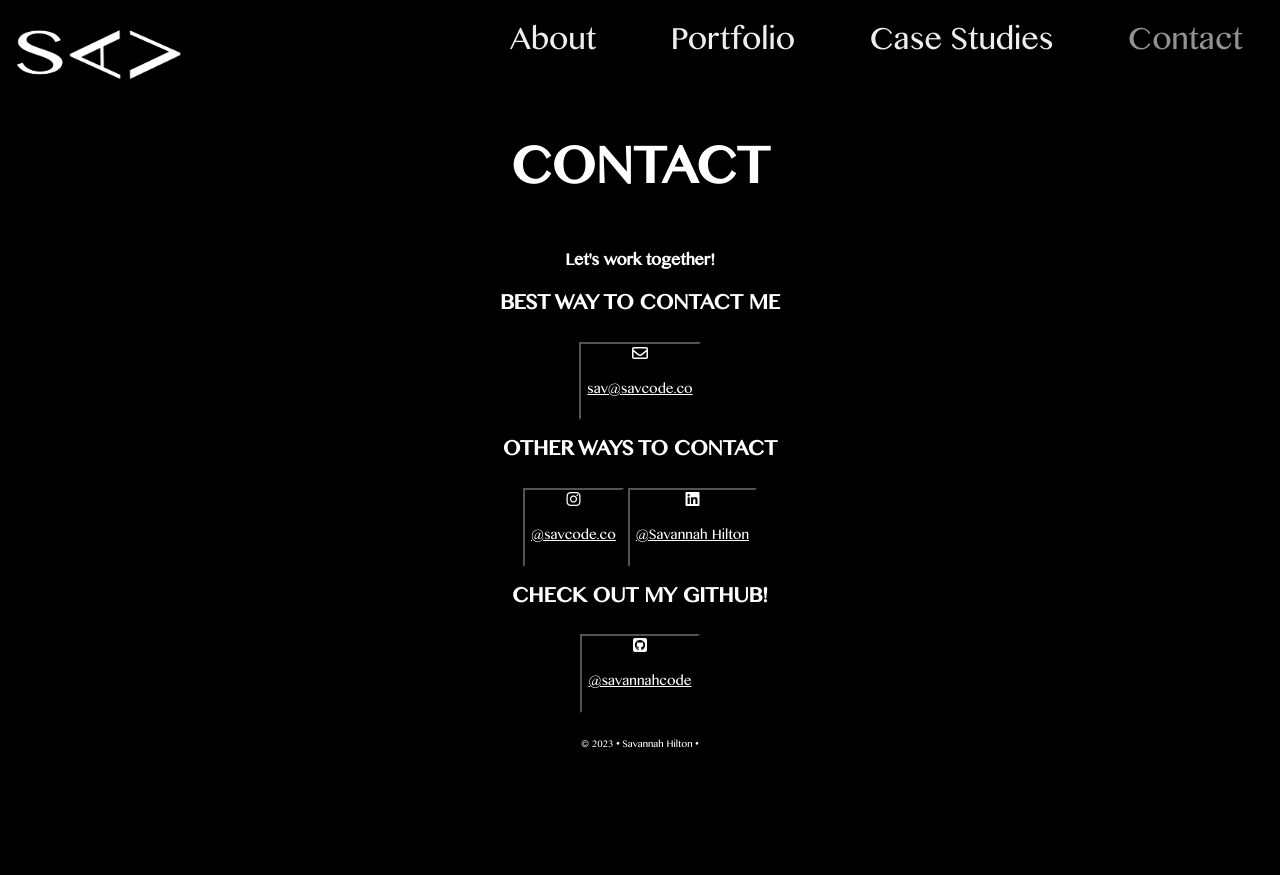
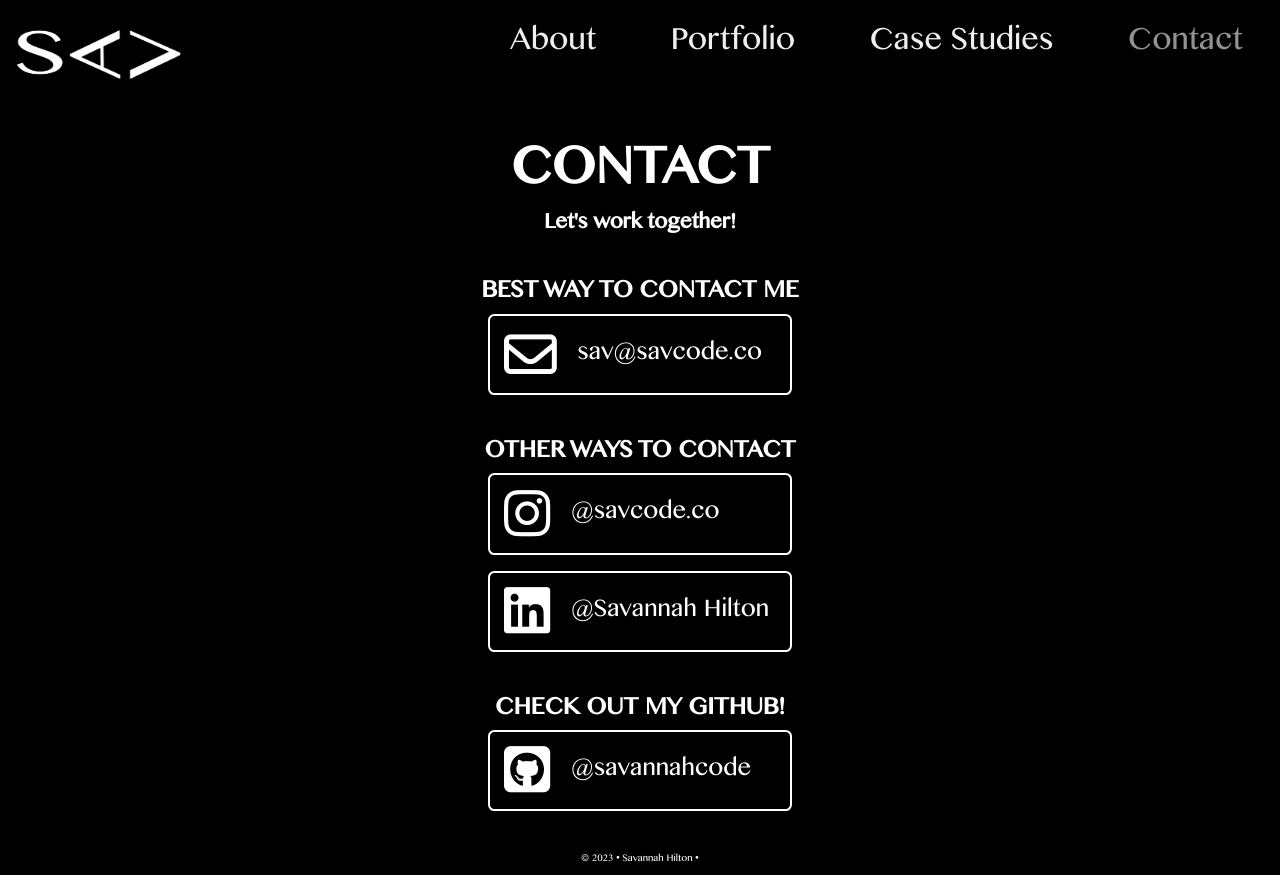
Before and after one commit to savannahcode/SAVcodePortfolio, a website: page contact.html in a window 1280 px wide. Before the commit the page ends 800 px from the top, so only its background shows below. Drawn offline with Linux system fonts and the light colour scheme; a web font is replaced by a local one.

Commit message:
updated contact page styles

```diff
--- a/contact.html
+++ b/contact.html
@@ -49,6 +49,7 @@
 
     <!-- CONTENT HERE -->
     <main>
+      <div class="contact">
         <h1>CONTACT</h1>
         <h3>Let's work together!</h3>
         <div class="contactDiv">
@@ -84,6 +85,7 @@
             </a>
           </button>
         </div>
+      </div>
     </main>
 
     <!-- FOOTER HERE -->
--- a/scss/_small.scss
+++ b/scss/_small.scss
@@ -183,6 +183,8 @@ button a:hover{
 
 .icons{
     margin: 1.8em 1em .2em 1em;
+
+}
 i{
     /*
     margin: top, right, bottom left;
@@ -191,7 +193,8 @@ i{
     color: #fff;
     font-size: 3.3rem;
 }
-}
+
+
 
 .caseStudies{
     img{
@@ -247,6 +250,42 @@ i{
             margin-top: .3rem;
         }
 }
+.contact{
+    h1{
+        margin-bottom: 0;
+    }
+    h3{
+        margin: 0 0 .7rem 0;
+        font-size: 1.5rem;
+    }
+}
+.contactDiv{
+    margin: auto;
+    display: flex;
+    flex-direction: column;
+    h2{
+        margin: 1.75rem 0 .2rem 0;
+        font-size: 1.7rem;
+    }
+    button{
+        margin: 0 auto 1rem auto;
+        width: 19rem;
+        border-radius: .4rem;
+        border: solid .15rem #fff;
+        a{
+            display: flex;
+            flex-direction: row;
+            text-decoration: none;
+            p{
+                font-size: 1.75rem;
+                margin: 1.5rem .8rem .5rem 1.3rem;
+            }
+            i{
+                margin: .7rem 0 .7rem .5rem;
+            }
+        }
+    }
+}
 }
 
 
```
Also changed, not shown: css/styles.css. Lines whose indentation alone changed are shown as unchanged.
